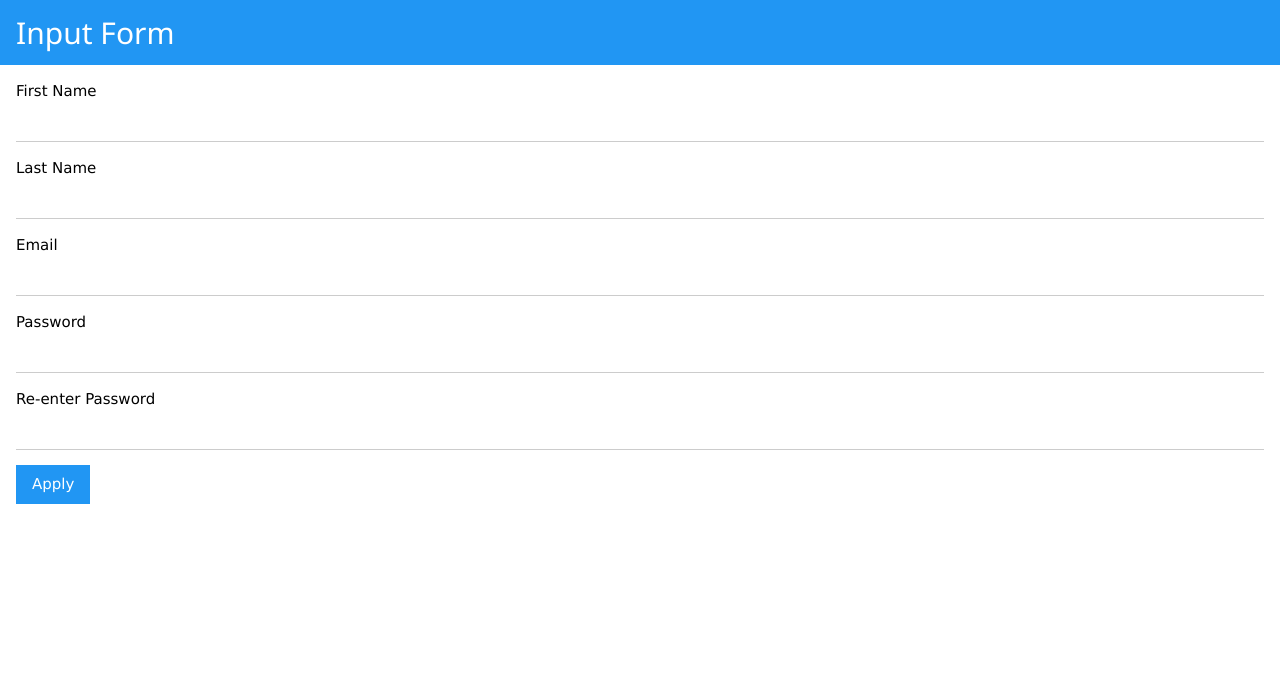
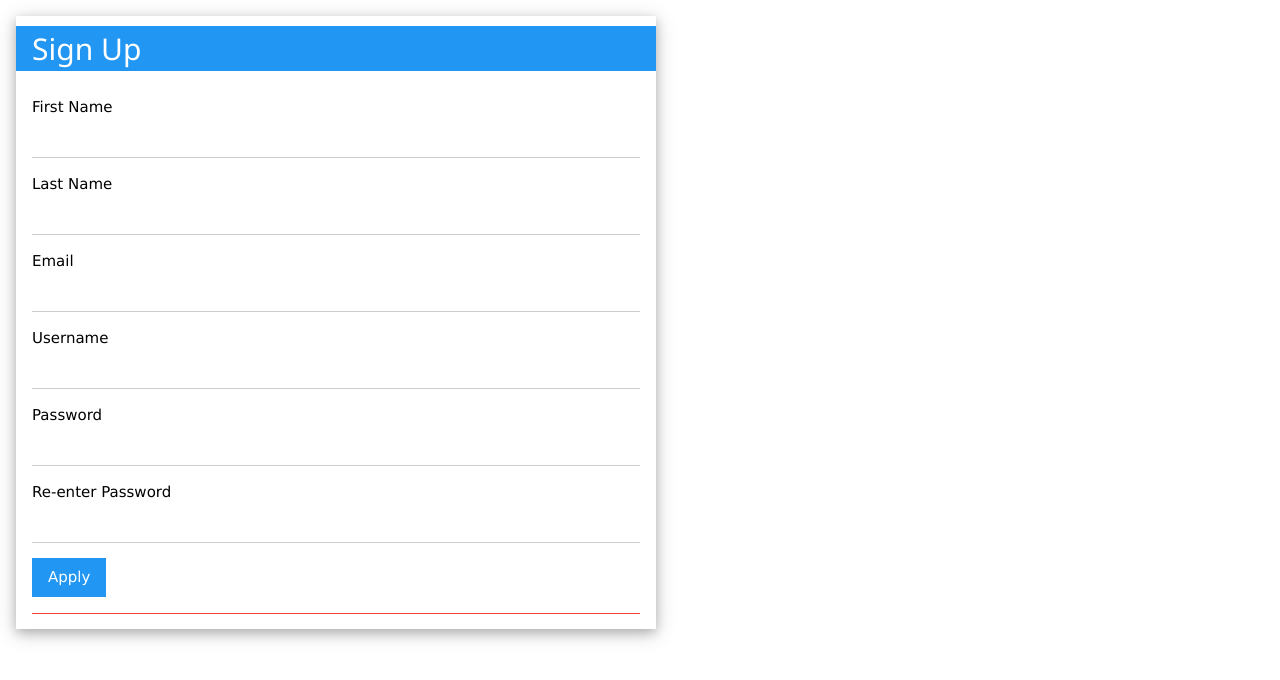
Before and after one commit to sajicomeng/WebStore, a Django app: page /signup/ in a window 1280 px wide. Shown: the top 680 px of the page. Run offline with Django 3.2, Linux system fonts and the light colour scheme.

Commit message:
some bugs fixed in sign up page

```diff
--- a/WebMarketApp/models.py
+++ b/WebMarketApp/models.py
@@ -2,8 +2,10 @@ from django.db import models
 
 class Customer(models.Model):
 
+    firstname = models.CharField(max_length=50, default='')
+    lastname = models.CharField(max_length=50, default='')
     username = models.CharField(max_length = 50, unique=True)
-    mail = models.CharField(max_length = 50)
+    mail = models.CharField(max_length = 50, default='info@python.com')
     password = models.CharField(max_length = 50)
     phonenumber = models.IntegerField()
 
--- a/WebMarketApp/templates/WebMarketApp/SignUp.html
+++ b/WebMarketApp/templates/WebMarketApp/SignUp.html
@@ -7,9 +7,10 @@
     <link rel="stylesheet" href="https://www.w3schools.com/w3css/4/w3.css">
 </head>
 <body>
-    <div class="w3-container w3-blue">
-      <h2>Input Form</h2>
-    </div>
+    <div class="w3-card-4 w3-margin w3-half">
+        <div class = "w3-blue">
+            <h2 class = "w3-margin-left">Sign Up</h2>
+        </div>
 
     <form class="w3-container" action="/signup_submit/" method="post">{% csrf_token %}
       <p>
@@ -25,6 +26,11 @@
       <input name="email" class="w3-input" type="text" required>
       </p>
       <p>
+      <p>
+      <label>Username</label>
+      <input name="username" class="w3-input" type="text" required>
+      </p>
+      <p>
       <label>Password</label>
       <input name="password" id="pass_input" class="w3-input" type="password" required>
       </p>
@@ -36,7 +42,13 @@
       <p>
       <button type="submit" class="w3-button w3-blue">Apply</button>
       </p>
+        <p>
+            <div id="username_err" class="w3-panel w3-animate-opacity w3-red w3-text-white">{{ username_err }} </div>
+        </p>
+
     </form>
+    </div>
+
 
 
 </body>
--- a/WebMarketApp/views.py
+++ b/WebMarketApp/views.py
@@ -3,6 +3,7 @@ from WebMarketApp.models import Customer
 from django.http import HttpResponse
 from django.views.generic import ListView
 from django.template import loader
+from django.db import IntegrityError
 
 # Create your views here.
 def crudops(request):
@@ -66,13 +67,19 @@ def signup_submit(request):
         password=request.POST['password'], mail=request.POST['email'],
         username=request.POST['firstname'], phonenumber="002376970"
     )
-    customer.save()
-    objects = Customer.objects.all()
-    res = 'Printing all Customer entries in the DB : <br>'
-
-    for elt in objects:
-        res += elt.username + "<br>"
-    return HttpResponse(res)
+    try:
+        customer.save()
+        objects = Customer.objects.all()
+        res = 'Printing all Customer entries in the DB : <br>'
+        for elt in objects:
+            res += elt.username + "<br>"
+        return HttpResponse(res)
+    except IntegrityError as e:
+        template = loader.get_template('WebMarketApp/SignUp.html')
+        context = {
+            'username_err': 'This username is used. Please choose another username!'
+        }
+        return HttpResponse(template.render(context, request))
 
 class CustomerView(ListView):
     model = Customer
```
Also changed, not shown: WebMarketApp/migrations/0003_auto_20200128_1042.py (added), 1 other file.
